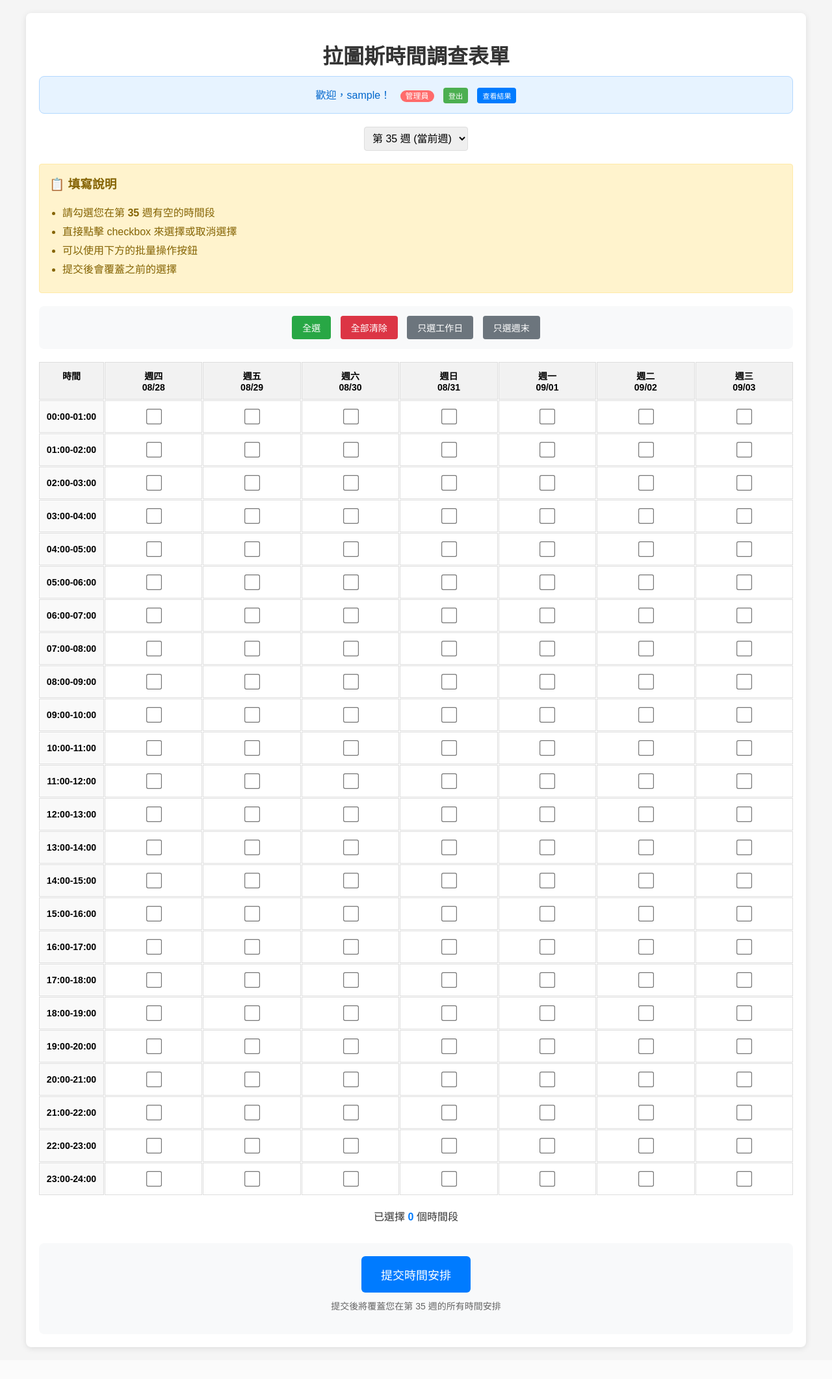
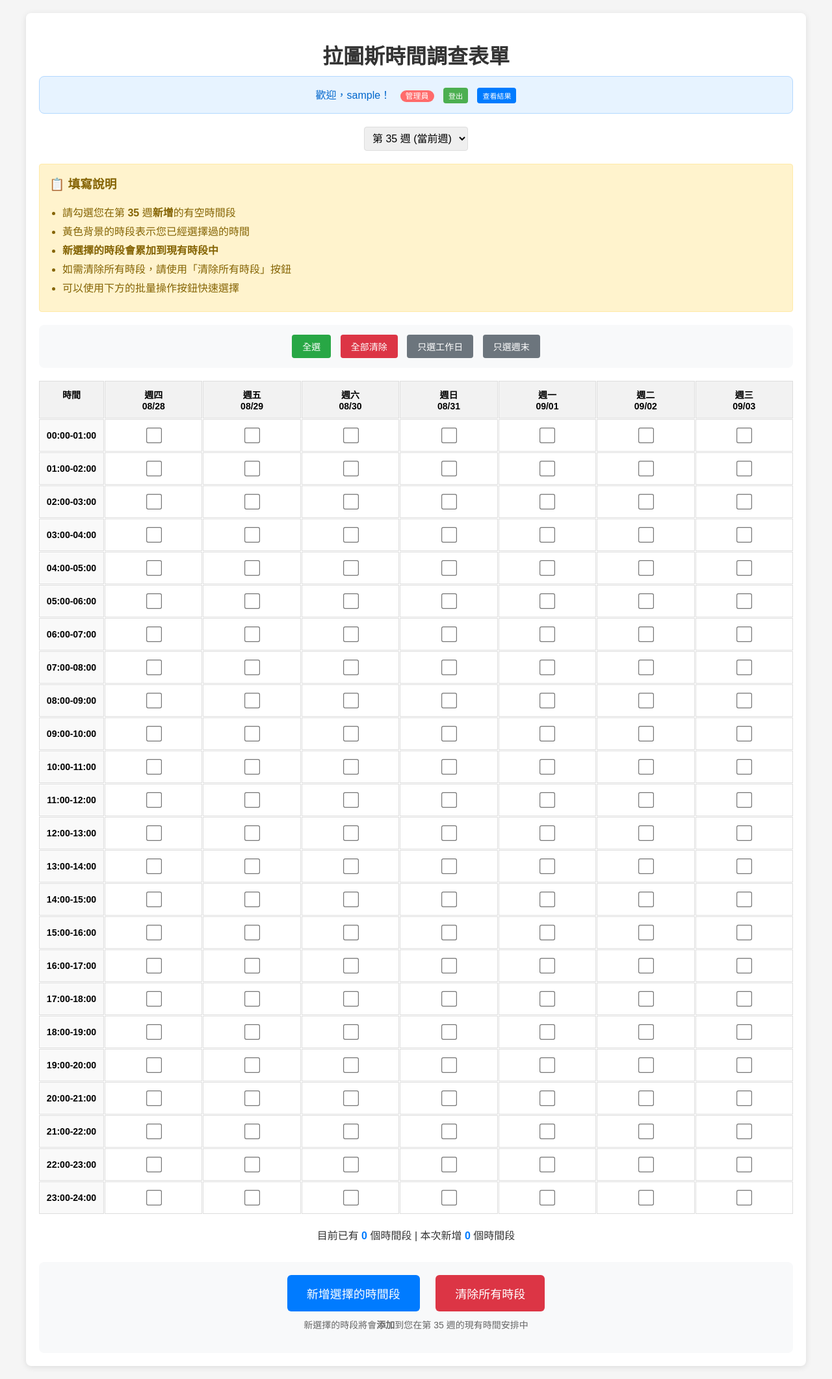
Before and after one commit to LINJINGCHENG/Zodiac-artale-boss, a PHP site: page /investigate.php in a window 1280 px wide. Shown: the whole page at 65% size. Before the commit the page ends 2078 px from the top, so only its background shows below. Run offline with PHP 8.4, Linux system fonts and the light colour scheme; the visitor is signed in with stand-in values (Sample User, id 1); tables that the repository leaves empty or names only in its code hold one stand-in row (values such as "Sample post").

Commit message:
feat:revise some function bug

```diff
--- a/investigate.php
+++ b/investigate.php
@@ -31,10 +31,6 @@ if (empty($currentUserId) || empty($currentUsername)) {
   exit();
 }
 
-
-
-
-// 獲取所有週數
 // 獲取所有週數 - 修改為包含未來週數
 try {
   $existingWeeks = $pdo->query("SELECT DISTINCT week_number FROM time_slots ORDER BY week_number")->fetchAll(PDO::FETCH_COLUMN);
@@ -66,8 +62,6 @@ for ($i = 0; $i <= 8; $i++) {
   $allWeeks[] = $targetWeek;
 }
 
-
-
 // 合併現有週數和生成的週數，去重並排序
 $allWeeks = array_unique(array_merge($allWeeks, $existingWeeks));
 sort($allWeeks);
@@ -80,36 +74,16 @@ if (!in_array($selectedWeek, $allWeeks)) {
   sort($allWeeks);
 }
 
-
-// 時間段設定s
+// 時間段設定
 $timeSlots = [
-    "00:00-01:00",
-    "01:00-02:00",
-    "02:00-03:00",
-    "03:00-04:00",
-    "04:00-05:00",
-    "05:00-06:00",
-    "06:00-07:00",
-    "07:00-08:00",
-    "08:00-09:00",
-    "09:00-10:00",
-    "10:00-11:00",
-    "11:00-12:00",
-    "12:00-13:00",
-    "13:00-14:00",
-    "14:00-15:00",
-    "15:00-16:00",
-    "16:00-17:00",
-    "17:00-18:00",
-    "18:00-19:00",
-    "19:00-20:00",
-    "20:00-21:00",
-    "21:00-22:00",
-    "22:00-23:00",
-    "23:00-24:00"
+  "00:00-01:00", "01:00-02:00", "02:00-03:00", "03:00-04:00",
+  "04:00-05:00", "05:00-06:00", "06:00-07:00", "07:00-08:00",
+  "08:00-09:00", "09:00-10:00", "10:00-11:00", "11:00-12:00",
+  "12:00-13:00", "13:00-14:00", "14:00-15:00", "15:00-16:00",
+  "16:00-17:00", "17:00-18:00", "18:00-19:00", "19:00-20:00",
+  "20:00-21:00", "21:00-22:00", "22:00-23:00", "23:00-24:00"
 ];
 
-// 計算週日期
 // 計算週日期 - 週四到週三的完整7天
 function getWeekDates($week)
 {
@@ -132,94 +106,164 @@ function getWeekDates($week)
   return $dates;
 }
 
-
 $weekDates = getWeekDates($selectedWeek);
 $message = '';
 
-// 處理表單提交 - 修復重複鍵問題
+// 處理表單提交 - 修改為累加模式
+// 處理表單提交 - 使用 INSERT IGNORE 避免 SQL 錯誤
 if ($_SERVER["REQUEST_METHOD"] == "POST") {
   $selectedSlots = $_POST['time_slots'] ?? [];
+  $clearMode = isset($_POST['clear_all']); // 清除模式
 
-    if (!empty($selectedSlots)) {
+  if ($clearMode) {
+      // 清除模式：刪除該用戶在該週的所有記錄
       try {
           $pdo->beginTransaction();
 
-            // 修改查詢邏輯：先檢查 account_id，再檢查 name
+          // 獲取用戶記錄ID
+          $stmt = $pdo->prepare("SELECT user_id FROM users WHERE account_id = ?");
+          $stmt->execute([$currentUserId]);
+          $existingUser = $stmt->fetch(PDO::FETCH_ASSOC);
+
+          $deletedCount = 0;
+          if ($existingUser) {
+              $stmt = $pdo->prepare("DELETE FROM time_slots WHERE user_id = ? AND week_number = ?");
+              $stmt->execute([$existingUser['user_id'], $selectedWeek]);
+              $deletedCount = $stmt->rowCount();
+          }
+
+          $pdo->commit();
+          $message = '<div class="alert success">🗑️ 已清除您在第 ' . $selectedWeek . ' 週的所有時間安排！（共 ' . $deletedCount . ' 個時段）</div>';
+      } catch (Exception $e) {
+          $pdo->rollBack();
+          error_log("清除失敗: " . $e->getMessage());
+          $message = '<div class="alert error">❌ 清除失敗：' . $e->getMessage() . '</div>';
+      }
+  } elseif (!empty($selectedSlots)) {
+      // 安全累加模式：使用 INSERT IGNORE 或 ON DUPLICATE KEY
+      try {
+          $pdo->beginTransaction();
+
+          // 檢查或創建用戶記錄
           $stmt = $pdo->prepare("SELECT user_id, name FROM users WHERE account_id = ?");
           $stmt->execute([$currentUserId]);
           $existingUser = $stmt->fetch(PDO::FETCH_ASSOC);
 
           if (!$existingUser) {
-                // 檢查是否有相同名稱的用戶（但不同 account_id）
+              // 處理用戶名重複問題
               $stmt = $pdo->prepare("SELECT user_id, account_id FROM users WHERE name = ?");
               $stmt->execute([$currentUsername]);
               $duplicateNameUser = $stmt->fetch(PDO::FETCH_ASSOC);
 
               if ($duplicateNameUser) {
-                    // 如果有重複名稱，使用帶編號的用戶名
                   $baseUsername = $currentUsername;
                   $counter = 1;
-
                   do {
                       $newUsername = $baseUsername . '_' . $counter;
                       $stmt = $pdo->prepare("SELECT user_id FROM users WHERE name = ?");
                       $stmt->execute([$newUsername]);
                       $counter++;
                   } while ($stmt->fetch());
-
                   $finalUsername = $newUsername;
                   error_log("用戶名重複，使用新名稱: $finalUsername");
               } else {
                   $finalUsername = $currentUsername;
               }
 
-                // 創建新用戶記錄
               $stmt = $pdo->prepare("INSERT INTO users (name, account_id) VALUES (?, ?)");
               $stmt->execute([$finalUsername, $currentUserId]);
               $userRecordId = $pdo->lastInsertId();
           } else {
               $userRecordId = $existingUser['user_id'];
 
-                // 如果用戶名不同，更新用戶名（避免重複）
+              // 更新用戶名（如果需要且不重複）
               if ($existingUser['name'] !== $currentUsername) {
-                    // 檢查新用戶名是否已存在
                   $stmt = $pdo->prepare("SELECT user_id FROM users WHERE name = ? AND user_id != ?");
                   $stmt->execute([$currentUsername, $userRecordId]);
-
                   if (!$stmt->fetch()) {
-                        // 新用戶名不存在，可以更新
                       $stmt = $pdo->prepare("UPDATE users SET name = ? WHERE user_id = ?");
                       $stmt->execute([$currentUsername, $userRecordId]);
                   }
-                    // 如果新用戶名已存在，保持原用戶名不變
               }
           }
 
-            // 刪除該用戶在該週的所有舊記錄
-            $stmt = $pdo->prepare("DELETE FROM time_slots WHERE user_id = ? AND week_number = ?");
+          // 方法1：使用 INSERT IGNORE（推薦）
+          $insertCount = 0;
+          $totalSlots = count($selectedSlots);
+
+          try {
+              // 先計算現有時段數量
+              $stmt = $pdo->prepare("SELECT COUNT(*) FROM time_slots WHERE user_id = ? AND week_number = ?");
               $stmt->execute([$userRecordId, $selectedWeek]);
+              $beforeCount = $stmt->fetchColumn();
 
-            // 插入新的時間段
+              // 使用 INSERT IGNORE 批量插入，自動忽略重複
+              $placeholders = str_repeat('(?,?,?),', count($selectedSlots));
+              $placeholders = rtrim($placeholders, ',');
+
+              $sql = "INSERT IGNORE INTO time_slots (user_id, date_time, week_number) VALUES $placeholders";
+              $stmt = $pdo->prepare($sql);
+
+              $params = [];
+              foreach ($selectedSlots as $slot) {
+                  $params[] = $userRecordId;
+                  $params[] = $slot;
+                  $params[] = $selectedWeek;
+              }
+
+              $stmt->execute($params);
+
+              // 計算實際插入的數量
+              $stmt = $pdo->prepare("SELECT COUNT(*) FROM time_slots WHERE user_id = ? AND week_number = ?");
+              $stmt->execute([$userRecordId, $selectedWeek]);
+              $afterCount = $stmt->fetchColumn();
+
+              $insertCount = $afterCount - $beforeCount;
+
+          } catch (Exception $e) {
+              // 如果 INSERT IGNORE 不支援，使用逐個檢查的方法
+              error_log("INSERT IGNORE 失敗，使用備用方法: " . $e->getMessage());
+
+              // 備用方法：逐個檢查並插入
+              $stmt = $pdo->prepare("SELECT date_time FROM time_slots WHERE user_id = ? AND week_number = ?");
+              $stmt->execute([$userRecordId, $selectedWeek]);
+              $existingSlots = $stmt->fetchAll(PDO::FETCH_COLUMN);
+
               $stmt = $pdo->prepare("INSERT INTO time_slots (user_id, date_time, week_number) VALUES (?, ?, ?)");
-            $insertCount = 0;
 
               foreach ($selectedSlots as $slot) {
+                  if (!in_array($slot, $existingSlots)) {
+                      try {
                           $stmt->execute([$userRecordId, $slot, $selectedWeek]);
                           $insertCount++;
+                      } catch (Exception $insertError) {
+                          // 即使單個插入失敗也繼續處理其他時段
+                          error_log("插入時段失敗: $slot - " . $insertError->getMessage());
+                      }
+                  }
+              }
           }
 
           $pdo->commit();
-            $message = '<div class="alert success">✅ 時間段已成功提交！共選擇了 ' . $insertCount . ' 個時段。</div>';
+
+          // 友善的反饋訊息
+          if ($insertCount > 0) {
+              $message = '<div class="alert success">✅ 成功新增 ' . $insertCount . ' 個時間段！</div>';
+          } else {
+              $message = '<div class="alert info">📋 時間安排已確認！所選時段都已在您的安排中。</div>';
+          }
+
       } catch (Exception $e) {
           $pdo->rollBack();
           error_log("提交失敗: " . $e->getMessage());
-            $message = '<div class="alert error">❌ 提交失敗：' . $e->getMessage() . '</div>';
+          // 即使發生錯誤，也給用戶友善的提示
+          $message = '<div class="alert info">⚠️ 時間安排處理完成，請檢查您的選擇是否正確顯示。</div>';
       }
   } else {
-        $message = '<div class="alert error">⚠️ 請至少選擇一個時間段</div>';
+      // 空選擇的友善提示
+      $message = '<div class="alert info">💡 您可以選擇要新增的時間段，或直接查看現有安排。</div>';
   }
 }
-
 // 獲取用戶已選擇的時間段
 $userSelectedSlots = [];
 try {
@@ -364,6 +408,12 @@ try {
           border: 1px solid #ebccd1;
       }
 
+      .alert.info {
+          background: #d9edf7;
+          color: #31708f;
+          border: 1px solid #bce8f1;
+      }
+
       .time-grid {
           display: grid;
           grid-template-columns: 100px repeat(7, 1fr);
@@ -420,6 +470,11 @@ try {
           border-color: #4CAF50;
       }
 
+      .time-slot.already-selected {
+          background: #fff3cd;
+          border-color: #ffc107;
+      }
+
       .submit-section {
           text-align: center;
           margin-top: 30px;
@@ -436,10 +491,26 @@ try {
           border-radius: 6px;
           font-size: 18px;
           cursor: pointer;
+          margin: 0 10px;
       }
 
       .submit-btn:hover {
           background: #0056b3;
+      }
+
+      .clear-btn {
+          padding: 15px 30px;
+          background: #dc3545;
+          color: white;
+          border: none;
+          border-radius: 6px;
+          font-size: 18px;
+          cursor: pointer;
+          margin: 0 10px;
+      }
+
+      .clear-btn:hover {
+          background: #c82333;
       }
 
       .instructions {
@@ -515,6 +586,16 @@ try {
       .batch-btn.clear-all:hover {
           background: #c82333;
       }
+
+      .mode-info {
+          background: #d1ecf1;
+          padding: 10px 15px;
+          margin-bottom: 20px;
+          border-radius: 4px;
+          border: 1px solid #bee5eb;
+          color: #0c5460;
+          text-align: center;
+      }
   </style>
 </head>
 
@@ -546,13 +627,15 @@ try {
           </select>
       </div>
 
+
       <div class="instructions">
           <h3>📋 填寫說明</h3>
           <ul>
-                <li>請勾選您在第 <strong><?php echo $selectedWeek; ?></strong> 週有空的時間段</li>
-                <li>直接點擊 checkbox 來選擇或取消選擇</li>
-                <li>可以使用下方的批量操作按鈕</li>
-                <li>提交後會覆蓋之前的選擇</li>
+              <li>請勾選您在第 <strong><?php echo $selectedWeek; ?></strong> 週<strong>新增</strong>的有空時間段</li>
+              <li>黃色背景的時段表示您已經選擇過的時間</li>
+              <li><strong>新選擇的時段會累加到現有時段中</strong></li>
+              <li>如需清除所有時段，請使用「清除所有時段」按鈕</li>
+              <li>可以使用下方的批量操作按鈕快速選擇</li>
           </ul>
       </div>
 
@@ -563,7 +646,7 @@ try {
           <button type="button" class="batch-btn" onclick="selectWeekends()">只選週末</button>
       </div>
 
-        <form method="POST">
+      <form method="POST" id="timeForm">
           <div class="time-grid">
               <div class="time-header">時間</div>
               <?php foreach ($weekDates as $day): ?>
@@ -576,27 +659,37 @@ try {
                   <?php foreach ($weekDates as $dayIndex => $day): ?>
                       <?php
                       $slotId = $day['dateStr'] . '_' . $timeKey;
-                        $isSelected = in_array($slotId, $userSelectedSlots);
+                      $isAlreadySelected = in_array($slotId, $userSelectedSlots);
                       ?>
-                        <div class="time-slot <?php echo $isSelected ? 'selected' : ''; ?>" data-day="<?php echo $dayIndex; ?>">
+                      <div class="time-slot <?php echo $isAlreadySelected ? 'already-selected' : ''; ?>"
+                           data-day="<?php echo $dayIndex; ?>"
+                           title="<?php echo $isAlreadySelected ? '已選擇的時段' : '點擊選擇此時段'; ?>">
+                          <?php if ($isAlreadySelected): ?>
+                              <span style="font-size: 12px; color: #856404;">✓ 已選</span>
+                          <?php else: ?>
                               <input type="checkbox"
                                   name="time_slots[]"
                                   value="<?php echo $slotId; ?>"
-                                <?php echo $isSelected ? 'checked' : ''; ?>
                                   onchange="updateSlotStyle(this)">
+                          <?php endif; ?>
                       </div>
                   <?php endforeach; ?>
               <?php endforeach; ?>
           </div>
 
           <div class="selected-count">
-                已選擇 <span class="count-number" id="selected-count"><?php echo count($userSelectedSlots); ?></span> 個時間段
+              目前已有 <span class="count-number"><?php echo count($userSelectedSlots); ?></span> 個時間段 |
+              本次新增 <span class="count-number" id="selected-count">0</span> 個時間段
           </div>
 
           <div class="submit-section">
-                <button type="submit" class="submit-btn">提交時間安排</button>
+              <button type="submit" class="submit-btn">新增選擇的時間段</button>
+              <button type="submit" name="clear_all" class="clear-btn"
+                      onclick="return confirm('確定要清除您在第 <?php echo $selectedWeek; ?> 週的所有時間安排嗎？此操作無法復原！')">
+                  清除所有時段
+              </button>
               <p style="margin-top: 10px; color: #666; font-size: 14px;">
-                    提交後將覆蓋您在第 <?php echo $selectedWeek; ?> 週的所有時間安排
+                  新選擇的時段將會<strong>添加</strong>到您在第 <?php echo $selectedWeek; ?> 週的現有時間安排中
               </p>
           </div>
       </form>
@@ -660,10 +753,6 @@ try {
 
       document.addEventListener('DOMContentLoaded', function() {
           updateSelectedCount();
-            const checkedBoxes = document.querySelectorAll('input[name="time_slots[]"]:checked');
-            checkedBoxes.forEach(checkbox => {
-                updateSlotStyle(checkbox);
-            });
       });
   </script>
 </body>
```
Also changed, not shown: results.php (+44 -21 lines). Lines whose indentation alone changed are shown as unchanged.
